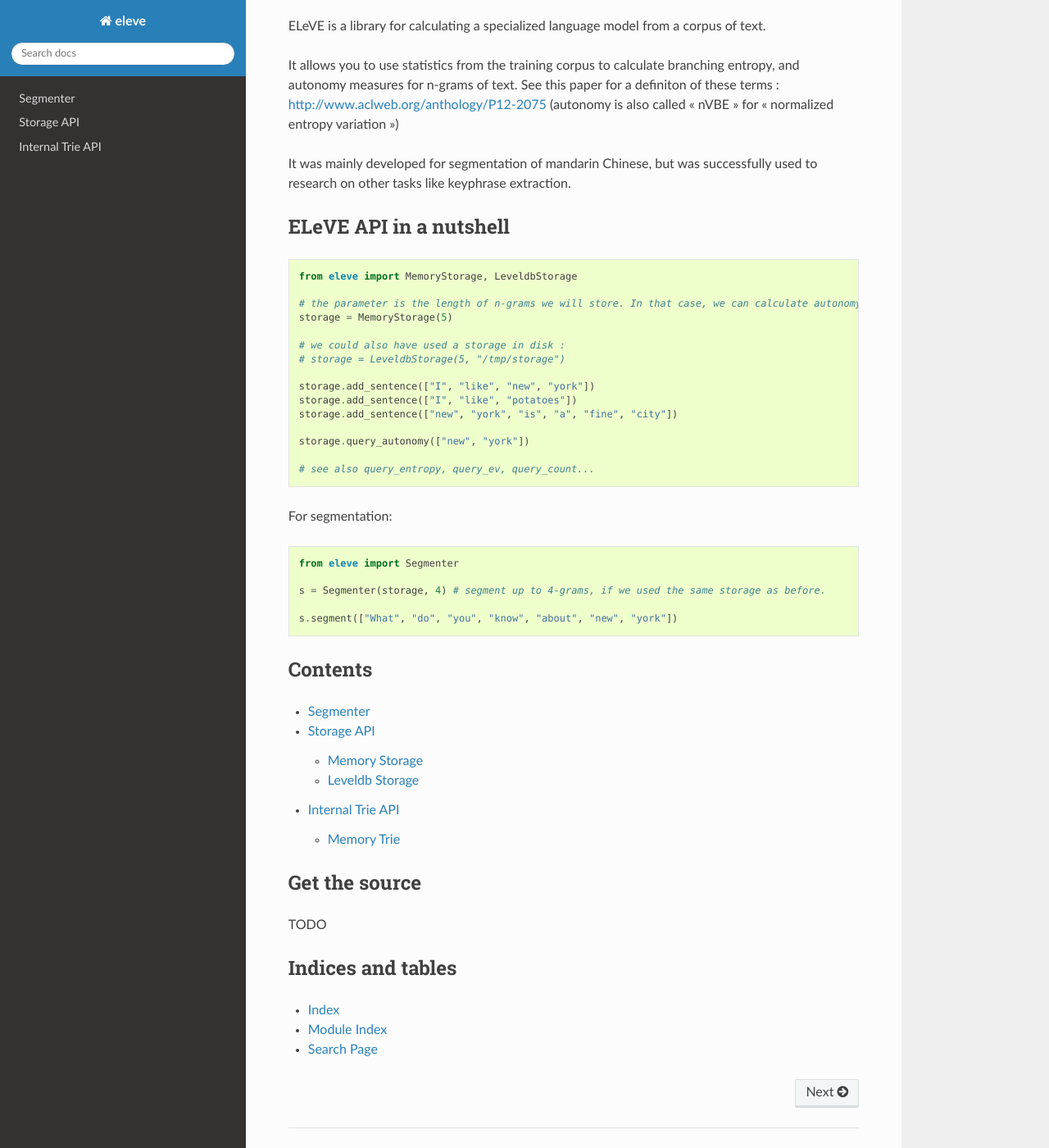
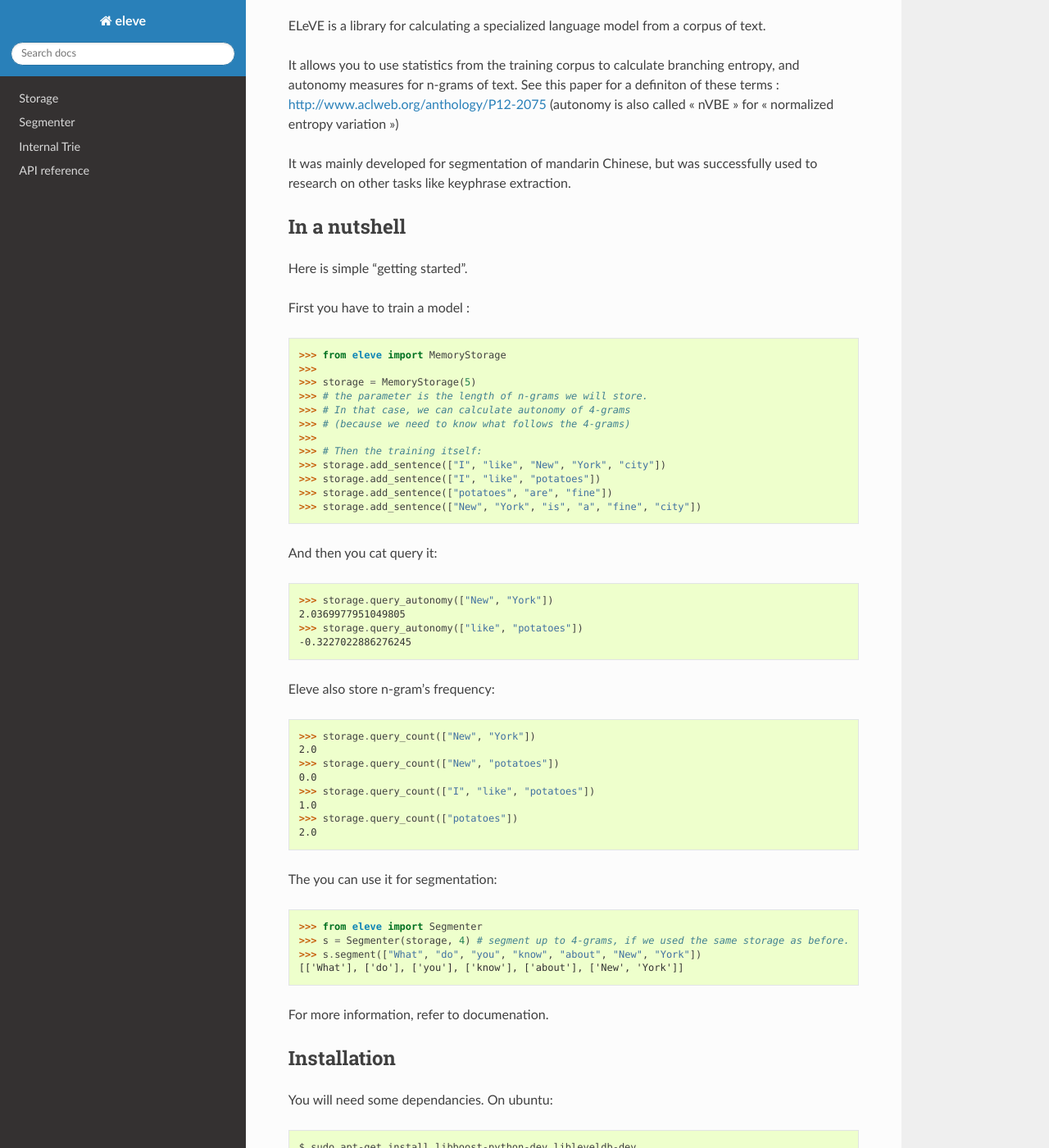
Before and after one commit to kodexlab/eleve, a Sphinx documentation site: the page built from docs/index.rst, in a window 1280 px wide and 1400 px high, scrolled down 196 px. Shown: the whole window at 82% size. Built offline with Sphinx 7.4.7 and the Read the Docs theme 2.0.0, drawn with Linux system fonts in a browser that asks for light colours; formulas are drawn with MathJax 3; some of the changed text lies outside the part shown.

Commit message:
Reorganise Documentation (wip)

```diff
--- a/README.rst
+++ b/README.rst
@@ -9,31 +9,87 @@ entropy variation »)
 
 It was mainly developed for segmentation of mandarin Chinese, but was successfully used to research on other tasks like keyphrase extraction.
 
-ELeVE API in a nutshell
-=======================
 
-::
+In a nutshell
+==============
 
-    from eleve import MemoryStorage, LeveldbStorage
+Here is simple "getting started".
 
-    # the parameter is the length of n-grams we will store. In that case, we can calculate autonomy of 4-grams (because we need to know what follows the 4-grams)
-    storage = MemoryStorage(5)
+First you have to train a model :
 
-    # we could also have used a storage in disk :
-    # storage = LeveldbStorage(5, "/tmp/storage")
+>>> from eleve import MemoryStorage
+>>>
+>>> storage = MemoryStorage(5)
+>>> # the parameter is the length of n-grams we will store.
+>>> # In that case, we can calculate autonomy of 4-grams
+>>> # (because we need to know what follows the 4-grams)
+>>>
+>>> # Then the training itself:
+>>> storage.add_sentence(["I", "like", "New", "York", "city"])
+>>> storage.add_sentence(["I", "like", "potatoes"])
+>>> storage.add_sentence(["potatoes", "are", "fine"])
+>>> storage.add_sentence(["New", "York", "is", "a", "fine", "city"])
 
-    storage.add_sentence(["I", "like", "new", "york"])
-    storage.add_sentence(["I", "like", "potatoes"])
-    storage.add_sentence(["new", "york", "is", "a", "fine", "city"])
+And then you cat query it:
 
-    storage.query_autonomy(["new", "york"])
+>>> storage.query_autonomy(["New", "York"])
+2.0369977951049805
+>>> storage.query_autonomy(["like", "potatoes"])
+-0.3227022886276245
 
-    # see also query_entropy, query_ev, query_count...
+Eleve also store n-gram's frequency:
 
-For segmentation: ::
+>>> storage.query_count(["New", "York"])
+2.0
+>>> storage.query_count(["New", "potatoes"])
+0.0
+>>> storage.query_count(["I", "like", "potatoes"])
+1.0
+>>> storage.query_count(["potatoes"])
+2.0
 
-    from eleve import Segmenter
+The you can use it for segmentation:
 
-    s = Segmenter(storage, 4) # segment up to 4-grams, if we used the same storage as before.
+>>> from eleve import Segmenter
+>>> s = Segmenter(storage, 4) # segment up to 4-grams, if we used the same storage as before.
+>>> s.segment(["What", "do", "you", "know", "about", "New", "York"])
+[['What'], ['do'], ['you'], ['know'], ['about'], ['New', 'York']]
 
-    s.segment(["What", "do", "you", "know", "about", "new", "york"])
+
+For more information, refer to documenation.
+
+
+
+Installation
+============
+
+You will need some dependancies. On ubuntu::
+
+    $ sudo apt-get install libboost-python-dev libleveldb-dev
+
+Then to install eleve :
+
+    $ pip install eleve
+
+or if you have a local clone of source folder:
+
+    $ python setup.py install
+
+
+Get the source
+==============
+
+Source are stored on github :
+
+    $ git clone https://github.com/kodexlab/eleve
+
+
+License
+=======
+
+`eleve` source code is available under the `LGPL Version 3<http://www.gnu.org/licenses/lgpl.txt>` license.
+
+Contribute
+==========
+
+TODO
--- /dev/null
+++ b/docs/api/api.rst
@@ -0,0 +1,12 @@
+API reference
+=============
+
+
+.. toctree::
+
+    eleve
+    eleve.memory
+    eleve.c_memory
+    eleve.leveldb
+    eleve.c_leveldb
+    eleve.segment
--- /dev/null
+++ b/docs/api/eleve.c_leveldb.rst
@@ -0,0 +1,5 @@
+:mod:`eleve.c_leveldb`
+======================
+
+Provide a Storage and a Trie that use LevelDB as disk backend but that are fully
+writen in C++.
--- /dev/null
+++ b/docs/api/eleve.c_memory.rst
@@ -0,0 +1,10 @@
+:mod:`eleve.c_memory`
+======================
+
+Provide a C++ written Storage (:class:`eleve.c_memory.cmemory.MemoryStorage`)
+and a Trie that store data in RAM. This backend is such more RAM efficient that
+the basic implementation in Python, it is also much faster.
+
+
+.. autoclass:: eleve.c_memory.cmemory.MemoryStorage
+    :members:
--- /dev/null
+++ b/docs/api/eleve.leveldb.rst
@@ -0,0 +1,5 @@
+
+.. automodule:: eleve.leveldb
+    :show-inheritance:
+    :members:
+    :undoc-members:
--- /dev/null
+++ b/docs/api/eleve.memory.rst
@@ -0,0 +1,5 @@
+
+.. automodule:: eleve.memory
+    :show-inheritance:
+    :members:
+    :undoc-members:
--- /dev/null
+++ b/docs/api/eleve.segment.rst
@@ -0,0 +1,5 @@
+
+.. automodule:: eleve.segment
+    :show-inheritance:
+    :members:
+    :undoc-members:
--- a/docs/index.rst
+++ b/docs/index.rst
@@ -4,18 +4,17 @@ ELeVE documentation
 
 .. include:: ../README.rst
 
+
 Contents
 ========
 
 .. toctree::
-    :glob:
+    :maxdepth: 2
 
-    *
-
-Get the source
-==============
-
-TODO
+    storage
+    segmenter
+    trie
+    api/api
 
 
 Indices and tables
--- a/docs/segmenter.rst
+++ b/docs/segmenter.rst
@@ -2,8 +2,6 @@
 Segmenter
 =========
 
+
 The segmenter is available by importing ``eleve.Segmenter``.
 It is used to segment sentences (regroup tokens that goes together).
-
-.. autoclass:: eleve.segment.Segmenter
-    :members:
--- a/docs/storage_api.rst
+++ b/docs/storage.rst
@@ -1,25 +1,25 @@
-===========
-Storage API
-===========
+=======
+Storage
+=======
+
+``ELeVE`` use different backend to store the model.
 
 Memory Storage
 --------------
 
-Available at ``eleve.MemoryStorage``.
+Available at :class:`eleve.MemoryStorage`.
 
-.. autoclass:: eleve.memory_storage.MemoryStorage
-    :members:
 
-Leveldb Storage
----------------
+Disk Storage (Leveldb)
+----------------------
 
-Available at ``eleve.LeveldbStorage``.
+Available at :class:`eleve.LeveldbStorage``.
 
 An on-disk storage. It is much slower than the in-memory storage.
 However, everything is stored on-disk, so the state can be restored by loading
 an existing storage.
 
-Use that storage in two cases :
+Use that storage in two cases:
 
 * If you want to create a model for a HUGE training corpus that don't fit in RAM.
 * If you don't want to re-train your model everytime on a corpus everytime you use it. Be aware that
@@ -31,6 +31,3 @@ Use that storage in two cases :
     second will fail.
 
 The API is the same as for the Memory storage. Only the constructor changes.
-
-.. autoclass:: eleve.leveldb_storage.LeveldbStorage
-    :members:
--- a/docs/trie_api.rst
+++ b/docs/trie.rst
@@ -1,6 +1,6 @@
-=================
-Internal Trie API
-=================
+=============
+Internal Trie
+=============
 
 **Internal data structure.**
 
@@ -12,5 +12,4 @@ The Leveldb trie have the same API. Refer to the source code for more informatio
 Memory Trie
 -----------
 
-.. autoclass:: eleve.memory.MemoryTrie
-    :members:
+The reference implementation of ``eleve`` Trie is provided by :class:`eleve.memory.MemoryTrie`.
```
Also changed, not shown: docs/api/eleve.rst (added, +14 -0 lines).
